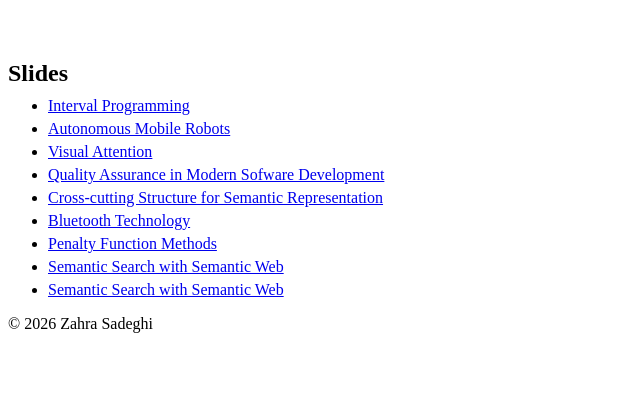
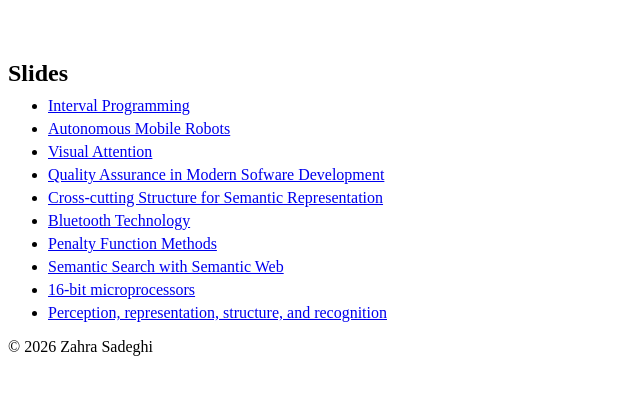
Before and after one commit to zahsa/zahsa.github.io, a Jekyll site: the page built from slide/index.md, in a window 1280 px wide. Shown: the top 395 px of the page, without its empty margins (0-640 px from the left). Built offline with Jekyll 4.4.1, drawn with Linux system fonts in a browser that asks for light colours.

Commit message:
Add new slide links for microprocessors and perception

```diff
--- a/slide/index.md
+++ b/slide/index.md
@@ -42,5 +42,9 @@ title: Slides
 </ul>
 
 <ul style="margin:0 0 5px;">
-  <li><a href="https://www.slideshare.net/slideshow/semantic-search-with-semantic-web/52767219" target="_blank">Semantic Search with Semantic Web</a></li>
+  <li><a href="https://www.slideshare.net/slideshow/16bit-microprocessors/52206061?utm_source=clipboard_share_button&utm_campaign=slideshare_make_sharing_viral&utm_variation=variant&utm_medium=share" target="_blank">16-bit microprocessors</a></li>
 </ul>
+
+<ul style="margin:0 0 5px;">
+  <li><a href="https://www.slideshare.net/slideshow/perception-representation-structure-and-recognition/258728882?utm_source=clipboard_share_button&utm_campaign=slideshare_make_sharing_viral&utm_variation=variant&utm_medium=share" target="_blank">Perception, representation, structure, and recognition</a></li>
+</ul>
```
